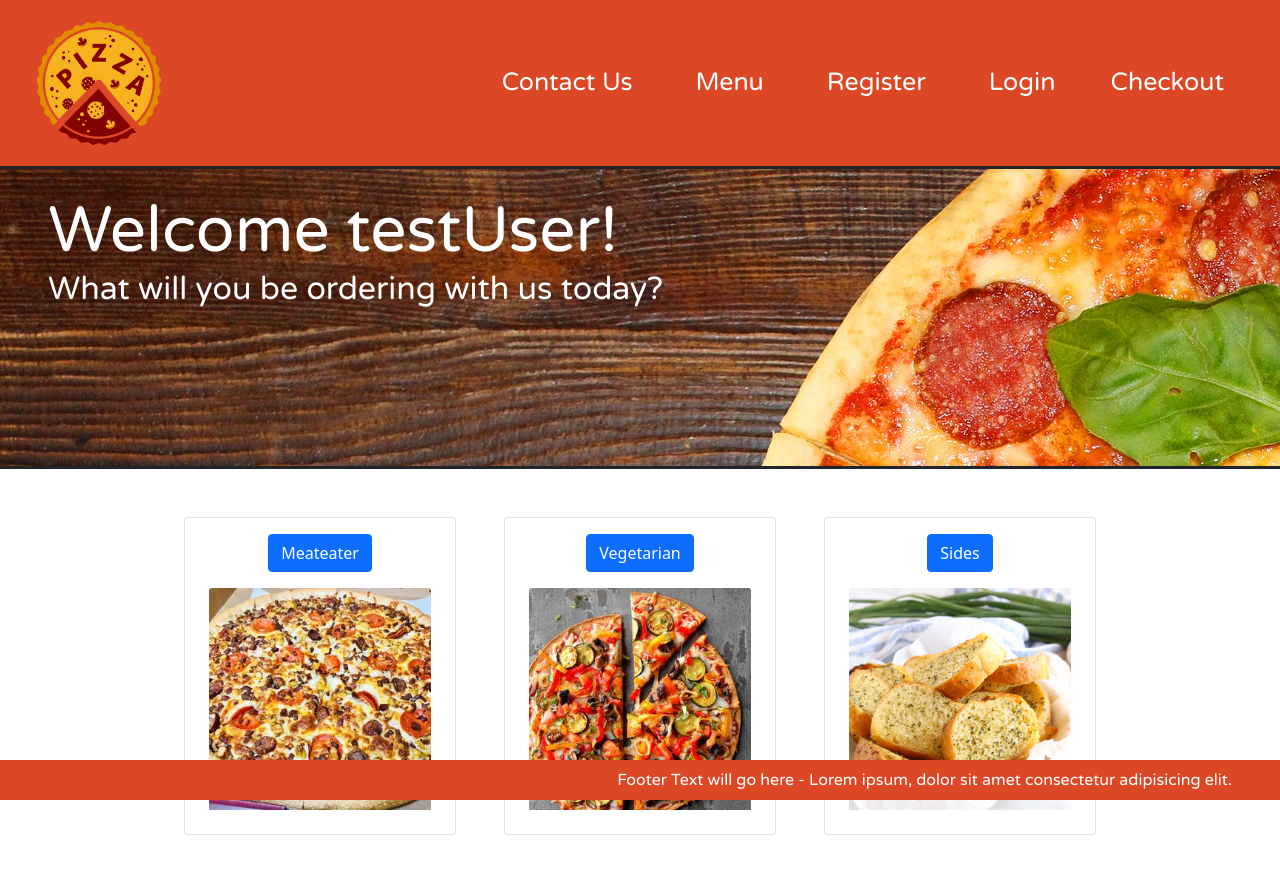
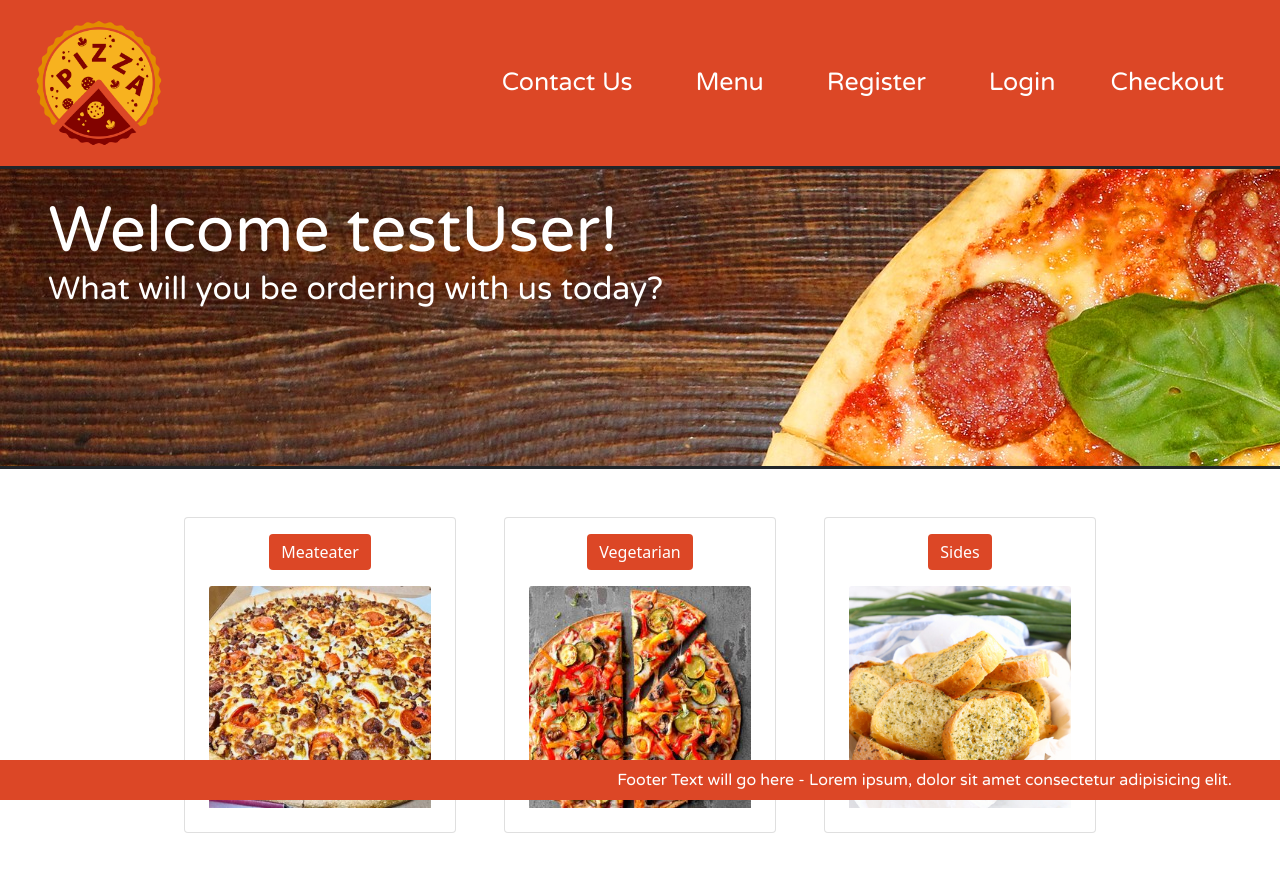
Before and after one commit to ZachDeath/Team-10-FoodDelivery-angular-app, an Angular app in the folder frontend/: page / in a window 1280 px wide. Shown: the top 874 px of the page. Built offline with nearby package versions, Linux system fonts and the light colour scheme.

Commit message:
changed main page buttons

```diff
--- a/frontend/src/app/components/main-page/main-page.component.css
+++ b/frontend/src/app/components/main-page/main-page.component.css
@@ -4,3 +4,16 @@ h1,h2 {
     font-family: 'Varela Round', sans-serif;
     color: white;
 }
+
+button {
+    background-color: #dc4726;
+    border: none;
+    color: white;
+}
+
+button:hover {
+    background-color: #cf2600;
+    border: none;
+    color: white;
+
+}
--- a/frontend/src/app/components/main-page/main-page.component.html
+++ b/frontend/src/app/components/main-page/main-page.component.html
@@ -4,7 +4,7 @@
 
     <div class="card d-inline-block mx-4" style="width: 25rem" *ngFor = "let menu of menus">
       <div class="card-body d-flex justify-content-sm-center">
-        <a class="btn btn-primary stretched-link" routerLink = {{menu.url}}>{{ menu.name }}</a>
+        <button class = "btn btn-primary" routerLink = {{menu.url}}>{{ menu.name }}</button>
       </div>
       <div class="card-body d-flex justify-content-sm-center pt-0 px-4">
         <img class="card-img-top mb-2" src="{{ menu.photoPath }}" />
--- a/frontend/src/app/components/menus/meat-eater-menu/meat-eater-menu.component.html
+++ b/frontend/src/app/components/menus/meat-eater-menu/meat-eater-menu.component.html
@@ -15,7 +15,6 @@
           <h6 class="card-text">{{ x.description }}</h6>
 
           <button
-            href="#"
             class="btn btn-primary"
             (click)="addToBasketFromMenu(x)"
           >
--- a/frontend/src/app/components/menus/menu.component.css
+++ b/frontend/src/app/components/menus/menu.component.css
@@ -6,15 +6,14 @@ h5 {
    font-weight: bold;
 }
 
- button {
+ .btn {
      background-color: #dc4726;
      border: none;
      color: white;
  }
 
- button:hover, button:active, button:enabled {
+ .btn:hover {
      background-color: #cf2600;
      border: none;
      color: white;
-
  }
```
